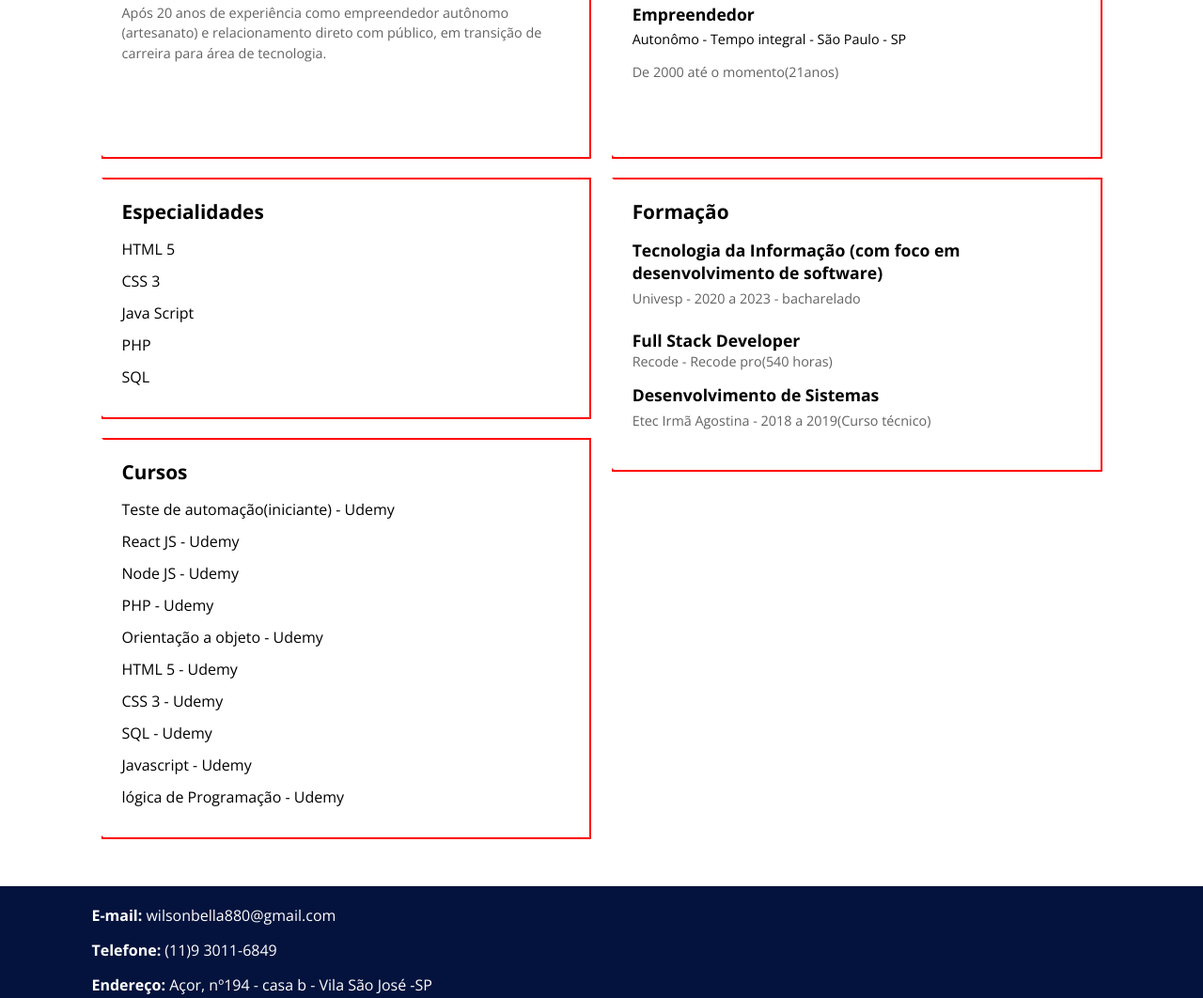
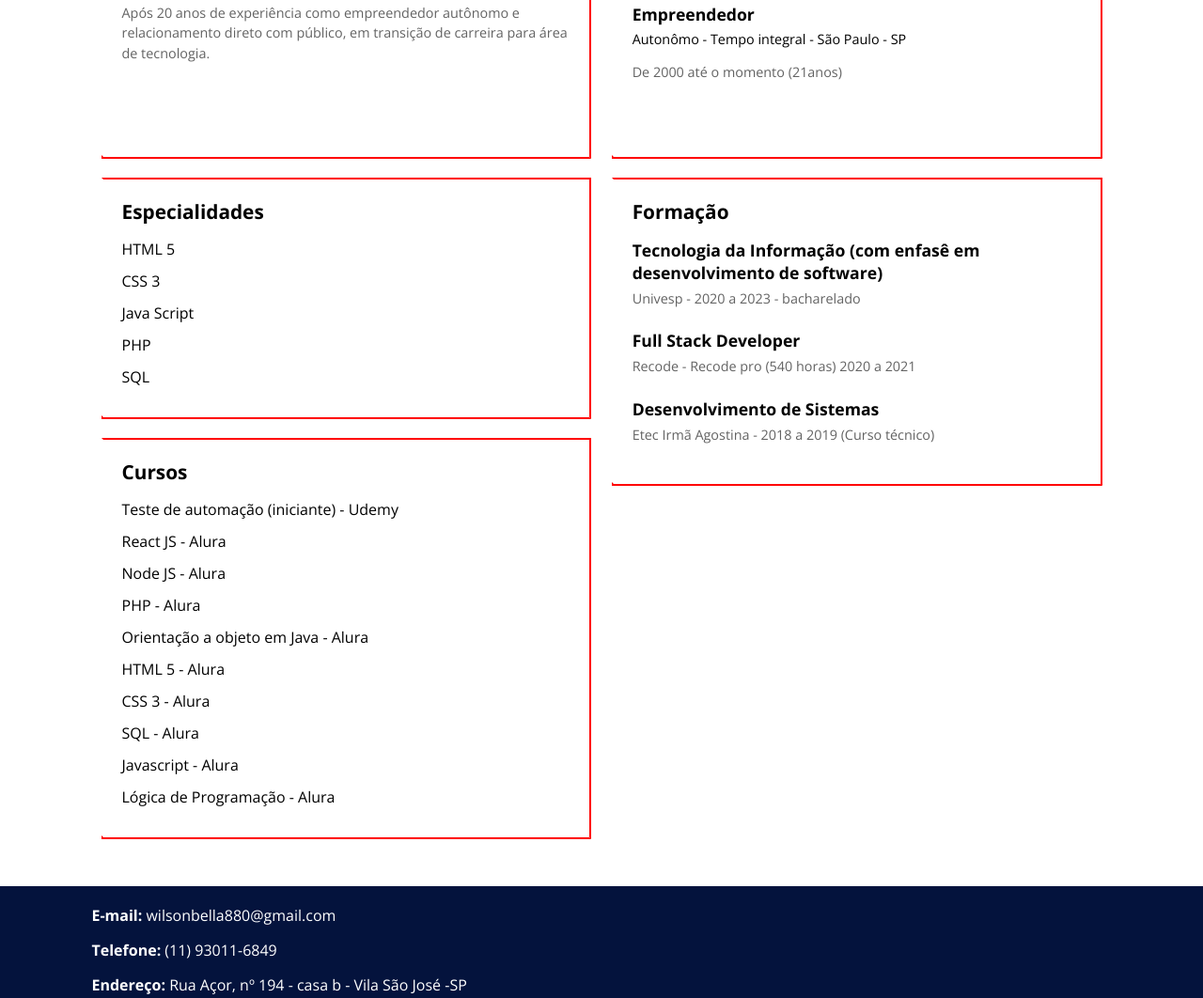
Before and after one commit to wilsonbella/portfolio-em-HTML-CSS, a plain HTML site: page index.html in a window 1280 px wide. Shown: the part 375-1437 px from the top of the page at 94% size. Drawn offline with nearby package versions, Linux system fonts and the light colour scheme; files whose address does not match are found by name.

Commit message:
Atualizado

```diff
--- a/index.html
+++ b/index.html
@@ -23,14 +23,14 @@
 
             <div class="container">
 
-                <label for="ativar-dark"> <span></span> </label>
+                <label for="ativar-dark"><span></span></label>
 
                 <div class="linha">
 
                     <!-- CAIXA FOTO DE PERFÍL -->
                     <div class="coluna coluna-esquerda">
                         <figure>
-                            <img src="/home/william/Área de Trabalho/HTML e CSS/assets/img/fotoperfil.jpg" alt="Wilson Bella de Oliveira">
+                            <img src="./assets/img/fotoperfil.jpg" alt="Wilson Bella de Oliveira">
                             <figcaption class="hidden">Wilson Bella de OLiveira</figcaption>
                         </figure>
                     </div>
@@ -46,10 +46,10 @@
                                 <a href="mailto:wilsonbella880@gmail.com">wilsonbella880@gmail.com</a>
                             </li>
                             <li>
-                                <a href="tel:5511930116849">(11)9 3011-6849</a>
+                                <a href="tel:5511930116849">(11) 93011-6849</a>
                             </li>
                             <li>
-                                <a href="#">Rua Açor, nº194 - casa b - Vila São José - SP</a>
+                                <a href="#">Rua Açor, nº 194 - casa b - Vila São José - SP</a>
                             </li>
                         </ul>
 
@@ -71,7 +71,7 @@
                         <section>
                             <span class="topo-direita"></span>
                             <h2>Perfil Profissional</h2>
-                            <p>Após 20 anos de experiência como empreendedor autônomo (artesanato)
+                            <p>Após 20 anos de experiência como empreendedor autônomo
                                 e relacionamento direto com público, em transição de carreira para área de tecnologia.
                             </p>
                             <span class="baixo-esquerda"></span>
@@ -94,16 +94,16 @@
                             <span class="topo-direita"></span>
                             <h2>Cursos</h2>
                             <ul>
-                                <li>Teste de automação(iniciante) - Udemy</li>
-                                <li>React JS - Udemy</li>
-                                <li>Node JS - Udemy</li>
-                                <li>PHP - Udemy</li>
-                                <li>Orientação a objeto - Udemy</li>
-                                <li>HTML 5 - Udemy</li>
-                                <li>CSS 3 - Udemy</li>
-                                <li>SQL - Udemy</li>
-                                <li>Javascript - Udemy</li>
-                                <li>lógica de Programação - Udemy</li>
+                                <li>Teste de automação (iniciante) - Udemy</li>
+                                <li>React JS - Alura</li>
+                                <li>Node JS - Alura</li>
+                                <li>PHP - Alura</li>
+                                <li>Orientação a objeto em Java - Alura</li>
+                                <li>HTML 5 - Alura</li>
+                                <li>CSS 3 - Alura</li>
+                                <li>SQL - Alura</li>
+                                <li>Javascript - Alura</li>
+                                <li>Lógica de Programação - Alura</li>
                             </ul>
                             <span class="baixo-esquerda"></span>
                         </section>
@@ -120,7 +120,7 @@
                                 <li>
                                     <h3>Empreendedor</h3>
                                     <strong>Autonômo - Tempo integral - São Paulo - SP</strong>
-                                    <p>De <strong>2000 até o momento</strong>(21anos) </p>
+                                    <p>De <strong>2000 até o momento</strong> (21anos) </p>
                                 </li>
 
                             </ul>
@@ -132,16 +132,16 @@
                             <h2>Formação</h2>
                             <ul>
                                 <li>
-                                    <h3>Tecnologia da Informação (com foco em desenvolvimento de software)</h3>
+                                    <h3>Tecnologia da Informação (com enfasê em desenvolvimento de software)</h3>
                                     <p>Univesp - <strong>2020 a 2023</strong> - bacharelado</p>
                                 </li>
                                 <li>
                                     <h3>Full Stack Developer</h3>
-                                    <p>Recode - Recode pro(540 horas)</p>
+                                    <p>Recode - Recode pro (540 horas) <strong>2020 a 2021</strong></p>
                                 </li>
                                 <li>
                                     <h3>Desenvolvimento de Sistemas</h3>
-                                    <p>Etec Irmã Agostina - <strong>2018 a 2019</strong>(Curso técnico)</p>
+                                    <p>Etec Irmã Agostina - <strong>2018 a 2019</strong> (Curso técnico)</p>
                                 </li>
                             </ul>
                             <span class="baixo-esquerda"></span>
@@ -164,10 +164,10 @@
                                 </strong>wilsonbella880@gmail.com</a>
                         </li>
                         <li>
-                            <a href="tel:5511930116849"><strong>Telefone: </strong>(11)9 3011-6849</a>
+                            <a href="tel:5511930116849"><strong>Telefone: </strong>(11) 93011-6849</a>
                         </li>
                         <li>
-                            <a href="#"><strong>Endereço: </strong> Açor, nº194 - casa b - Vila São José -SP</a>
+                            <a href="#"><strong>Endereço: </strong>Rua Açor, nº 194 - casa b - Vila São José -SP</a>
                         </li>
                     </ul>
                 </nav>
@@ -176,13 +176,13 @@
                     <ul class="redes-sociais">
                         <li>
                             <a href="https://www.linkedin.com/in/wilson-bella-a89675161/">
-                                <img src="/home/william/Área de Trabalho/HTML e CSS/assets/img/linkedin.svg" alt="Linkedin">
+                                <img src="./assets/img/linkedin.svg" alt="Linkedin">
                                 <p>Linkedin</p>
                             </a>
                         </li>
                         <li>
                             <a href="https://github.com/wilsonbella/">
-                                <img src="/home/william/Área de Trabalho/HTML e CSS/assets/img/github-big-logo.svg" alt="Github">
+                                <img src="./assets/img/github-big-logo.svg" alt="Github">
                                 <p>Github</p>
                             </a>
                         </li>
```
